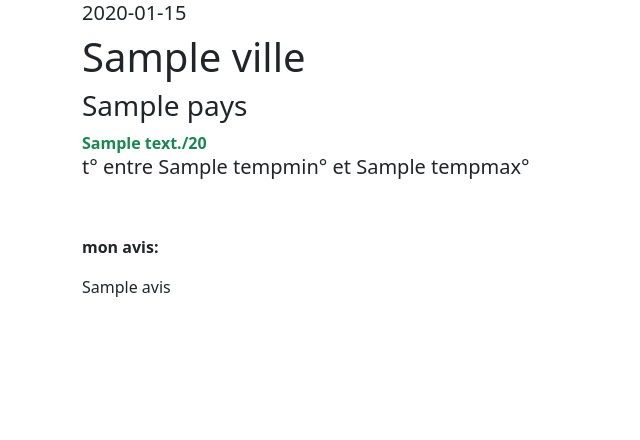
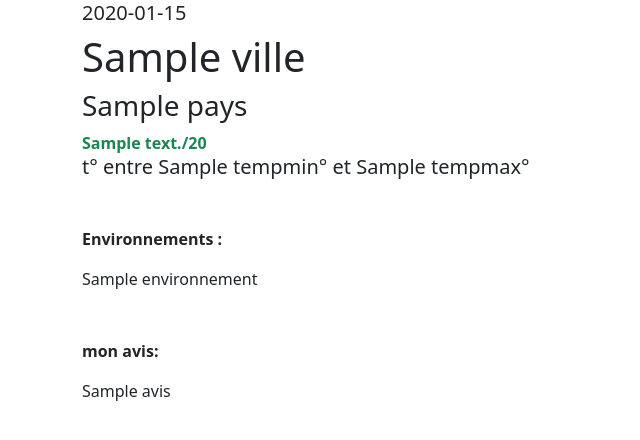
Before and after one commit to Glmby/Mesvoyages2, a Symfony app: template templates/pages/voyage.html.twig in a window 1280 px wide. Shown: the part 167-607 px from the top of the page, without its empty margins (0-640 px from the left). Run offline with Twig, Linux system fonts and the light colour scheme; the template is opened without the code that fills it: most values are stand-ins (such as "Sample title", 1, 10 or a date in 2020); some libraries are stand-ins or nearby versions.

Commit message:
Phase 18 : ORM (utilisation du lien entre les tables, partie front)

```diff
--- a/templates/pages/voyage.html.twig
+++ b/templates/pages/voyage.html.twig
@@ -16,7 +16,10 @@
                          </div>
                              {% endif %}</strong>
                                  <h5 class=""mt-5">t° entre {{ visite.tempmin}}° et {{visite.tempmax}}°</h5>
-
+                                 <p class="mt-5"><strong>Environnements :</strong></p>
+        {% for environnement in visite.environnements %}
+            {{ environnement.nom }}
+        {% endfor %}
                              </div>
                                  <div class="col">
                                      <!-- emplacement photo -->
```
